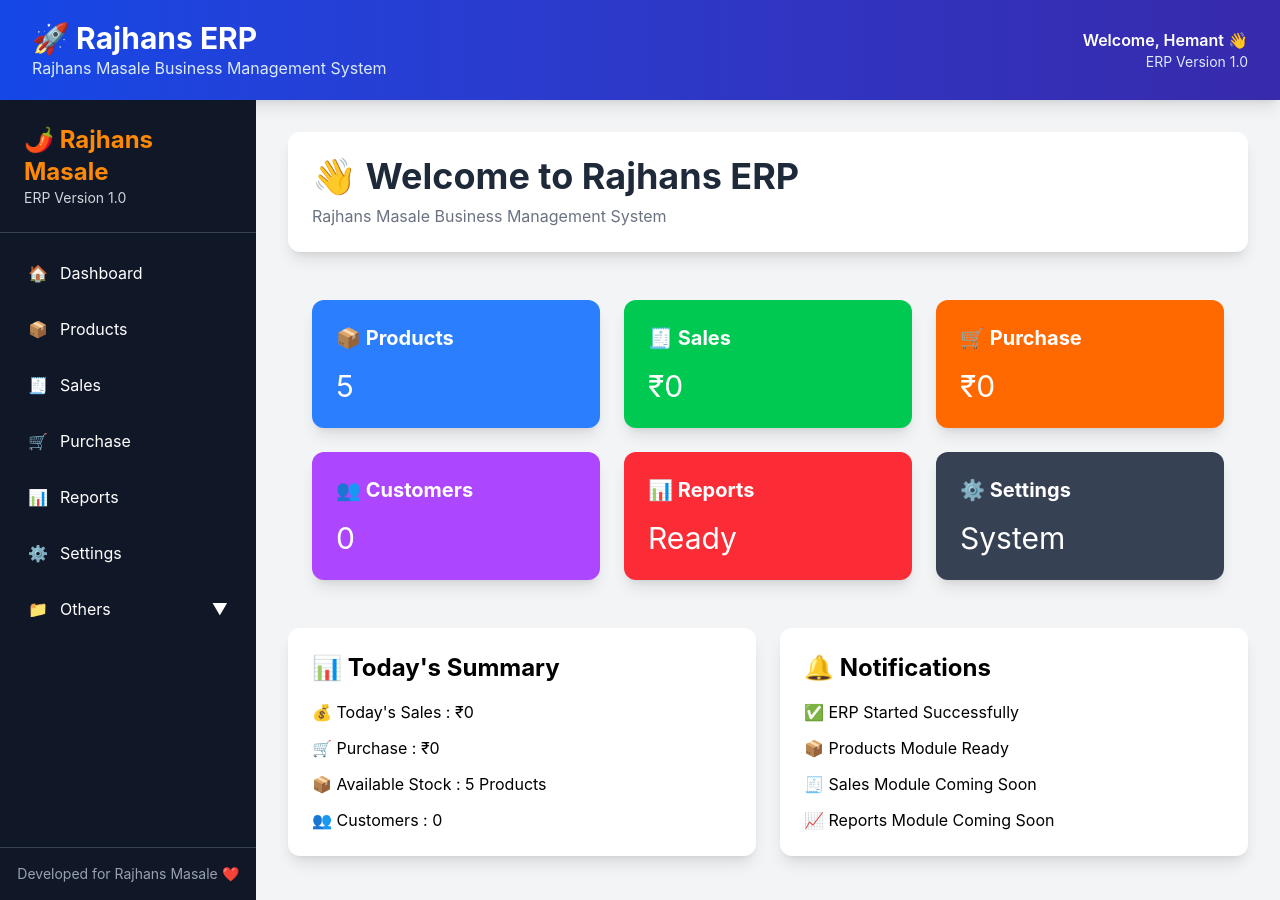
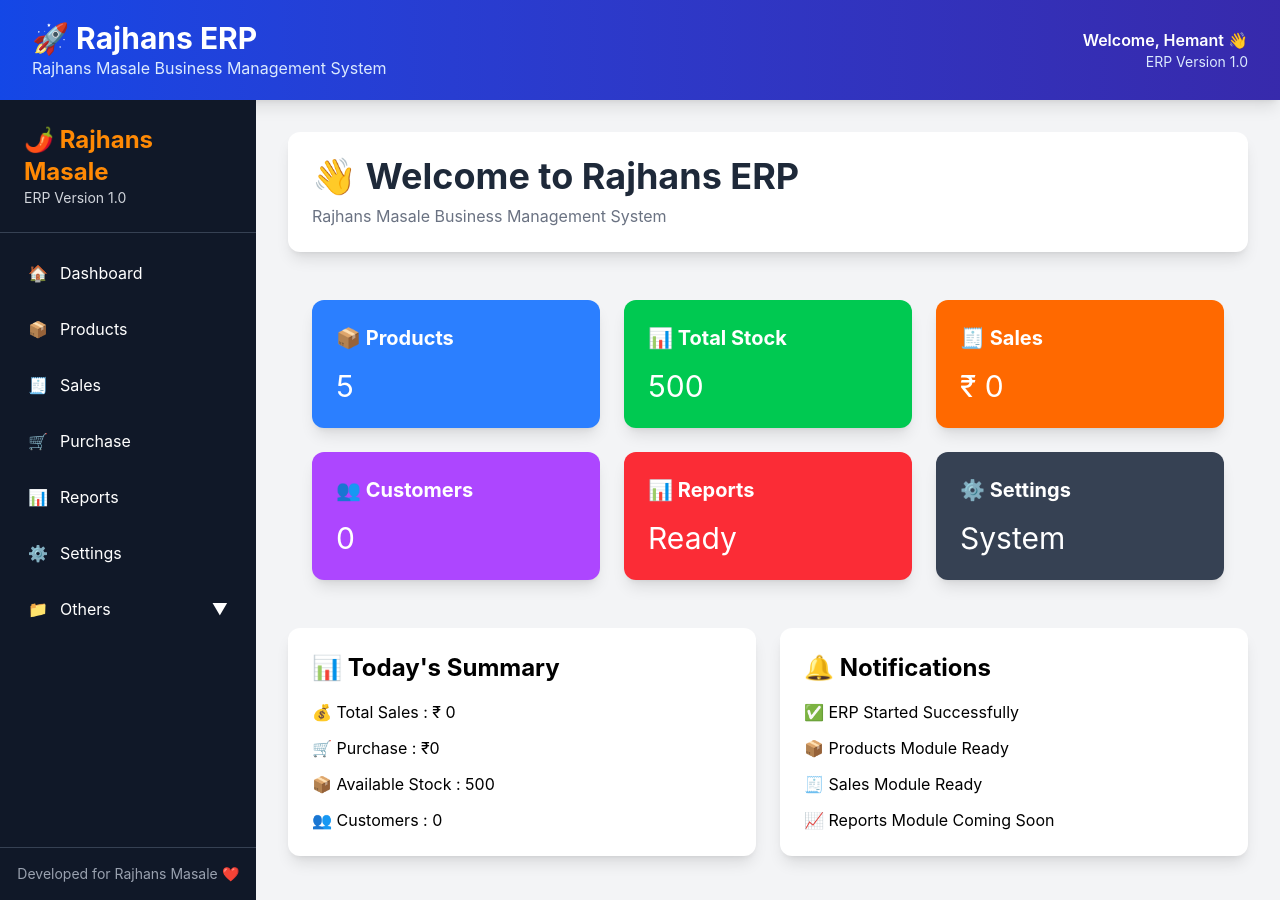
Before and after one commit to rajhanssmasale2026-oss/rajhans-erp, a React (Vite) app: page /dashboard in a window 1280 px wide. Built offline with nearby package versions, Linux system fonts and the light colour scheme.

Commit message:
Made dashboard live with products customers and sales data

```diff
--- a/src/components/DashboardCards.jsx
+++ b/src/components/DashboardCards.jsx
@@ -1,25 +1,91 @@
+import { useContext } from "react";
+import { ProductContext } from "../context/ProductContext";
+import { CustomerContext } from "../context/CustomerContext";
+import { SalesContext } from "../context/SalesContext";
+
 function DashboardCards() {
+
+  const { products } = useContext(ProductContext);
+  const { customers } = useContext(CustomerContext);
+  const { totalSales } = useContext(SalesContext);
+
+
+  const totalProducts = products.length;
+
+
+  const totalStock = products.reduce(
+    (total, item) =>
+      total + Number(item.stock || 0),
+    0
+  );
+
+
   const cards = [
-    { title: "📦 Products", value: "5", color: "bg-blue-500" },
-    { title: "🧾 Sales", value: "₹0", color: "bg-green-500" },
-    { title: "🛒 Purchase", value: "₹0", color: "bg-orange-500" },
-    { title: "👥 Customers", value: "0", color: "bg-purple-500" },
-    { title: "📊 Reports", value: "Ready", color: "bg-red-500" },
-    { title: "⚙️ Settings", value: "System", color: "bg-gray-700" },
+
+    {
+      title: "📦 Products",
+      value: totalProducts,
+      color: "bg-blue-500"
+    },
+
+    {
+      title: "📊 Total Stock",
+      value: totalStock,
+      color: "bg-green-500"
+    },
+
+    {
+      title: "🧾 Sales",
+      value: `₹ ${totalSales}`,
+      color: "bg-orange-500"
+    },
+
+    {
+      title: "👥 Customers",
+      value: customers.length,
+      color: "bg-purple-500"
+    },
+
+    {
+      title: "📊 Reports",
+      value: "Ready",
+      color: "bg-red-500"
+    },
+
+    {
+      title: "⚙️ Settings",
+      value: "System",
+      color: "bg-gray-700"
+    }
+
   ];
 
+
   return (
+
     <div className="grid grid-cols-3 gap-6 p-6">
+
       {cards.map((card) => (
+
         <div
           key={card.title}
           className={`${card.color} text-white rounded-xl shadow-lg p-6 hover:scale-105 transition`}
         >
-          <h2 className="text-xl font-bold">{card.title}</h2>
-          <p className="text-3xl mt-4">{card.value}</p>
+
+          <h2 className="text-xl font-bold">
+            {card.title}
+          </h2>
+
+          <p className="text-3xl mt-4">
+            {card.value}
+          </p>
+
         </div>
+
       ))}
+
     </div>
+
   );
 }
 
--- a/src/main.jsx
+++ b/src/main.jsx
@@ -10,9 +10,8 @@ import { RawMaterialProvider } from "./context/RawMaterialContext.jsx";
 import { PurchaseProvider } from "./context/PurchaseContext.jsx";
 import { SalesProvider } from "./context/SalesContext.jsx";
 import { ExpenseProvider } from "./context/ExpenseContext.jsx";
-import {
-  OtherSellProvider,
-} from "./context/OtherSellContext.jsx";
+import { OtherSellProvider } from "./context/OtherSellContext.jsx";
+import { CustomerProvider } from "./context/CustomerContext.jsx";
 
 
 ReactDOM.createRoot(
@@ -35,7 +34,11 @@ ReactDOM.createRoot(
 
                 <OtherSellProvider>
 
-                  <App />
+                  <CustomerProvider>
+
+                    <App />
+
+                  </CustomerProvider>
 
                 </OtherSellProvider>
 
--- a/src/pages/Dashboard.jsx
+++ b/src/pages/Dashboard.jsx
@@ -1,16 +1,43 @@
+import { useContext } from "react";
+
 import Header from "../components/Header";
 import Sidebar from "../components/Sidebar";
 import DashboardCards from "../components/DashboardCards";
 
+import { ProductContext } from "../context/ProductContext";
+import { CustomerContext } from "../context/CustomerContext";
+import { SalesContext } from "../context/SalesContext";
+
+
 function Dashboard() {
+
+
+  const { products } = useContext(ProductContext);
+  const { customers } = useContext(CustomerContext);
+  const { totalSales } = useContext(SalesContext);
+
+
+  const totalStock = products.reduce(
+    (total, item) =>
+      total + Number(item.stock || 0),
+    0
+  );
+
+
   return (
+
     <div className="bg-gray-100 min-h-screen">
+
       <Header />
 
+
       <div className="flex">
+
         <Sidebar />
 
+
         <main className="flex-1 p-8">
+
 
           <div className="bg-white rounded-xl shadow-lg p-6 mb-6">
 
@@ -24,42 +51,103 @@ function Dashboard() {
 
           </div>
 
+
+
           <DashboardCards />
+
+
 
           <div className="grid grid-cols-2 gap-6 mt-6">
 
+
             <div className="bg-white rounded-xl shadow-lg p-6">
+
               <h2 className="text-2xl font-bold mb-4">
                 📊 Today's Summary
               </h2>
 
+
               <ul className="space-y-3">
-                <li>💰 Today's Sales : ₹0</li>
-                <li>🛒 Purchase : ₹0</li>
-                <li>📦 Available Stock : 5 Products</li>
-                <li>👥 Customers : 0</li>
+
+
+                <li>
+                  💰 Total Sales : ₹ {totalSales}
+                </li>
+
+
+                <li>
+                  🛒 Purchase : ₹0
+                </li>
+
+
+                <li>
+                  📦 Available Stock : {totalStock}
+                </li>
+
+
+                <li>
+                  👥 Customers : {customers.length}
+                </li>
+
+
               </ul>
+
+
             </div>
 
+
+
             <div className="bg-white rounded-xl shadow-lg p-6">
+
+
               <h2 className="text-2xl font-bold mb-4">
                 🔔 Notifications
               </h2>
 
+
               <ul className="space-y-3">
-                <li>✅ ERP Started Successfully</li>
-                <li>📦 Products Module Ready</li>
-                <li>🧾 Sales Module Coming Soon</li>
-                <li>📈 Reports Module Coming Soon</li>
+
+
+                <li>
+                  ✅ ERP Started Successfully
+                </li>
+
+
+                <li>
+                  📦 Products Module Ready
+                </li>
+
+
+                <li>
+                  🧾 Sales Module Ready
+                </li>
+
+
+                <li>
+                  📈 Reports Module Coming Soon
+                </li>
+
+
               </ul>
+
+
             </div>
+
 
           </div>
 
+
         </main>
+
+
       </div>
+
+
     </div>
+
   );
+
 }
 
+
 export default Dashboard;
```
